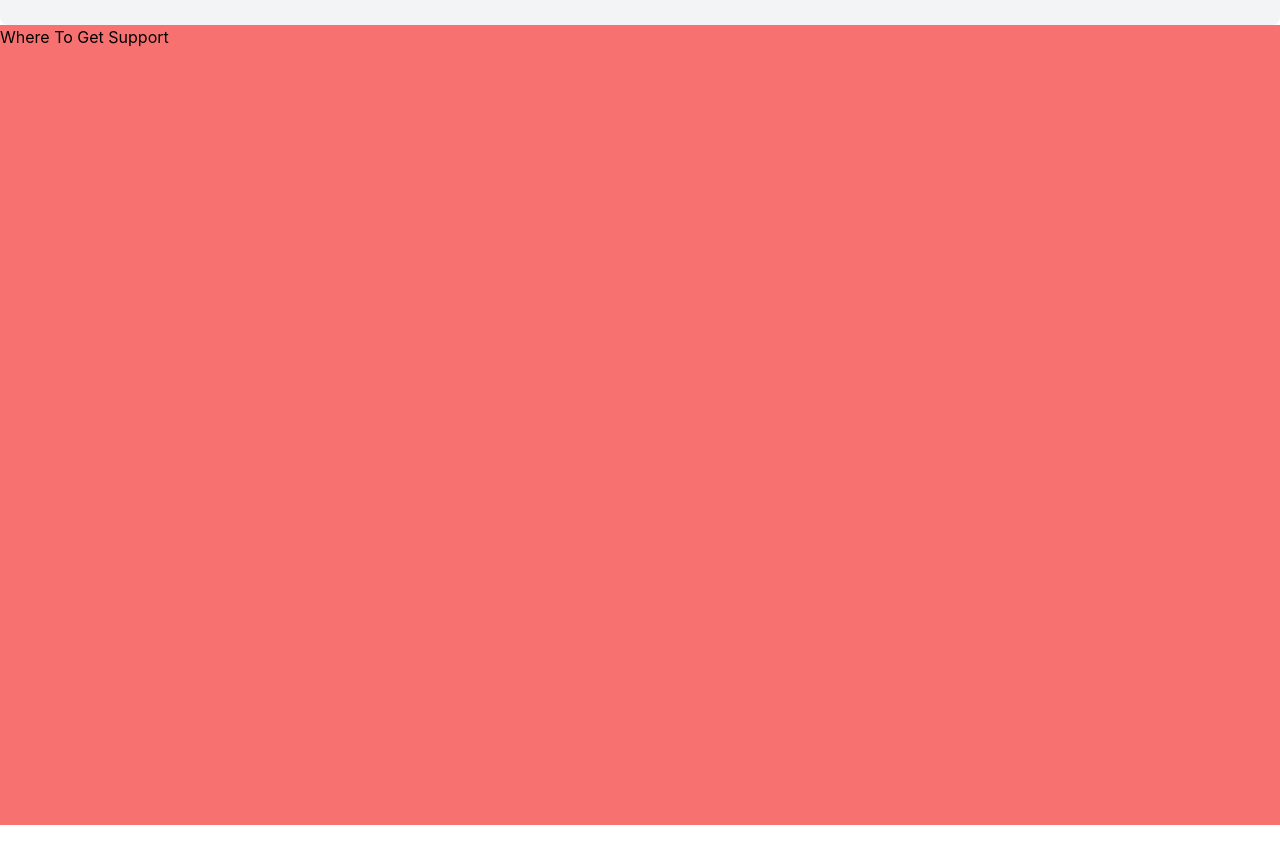
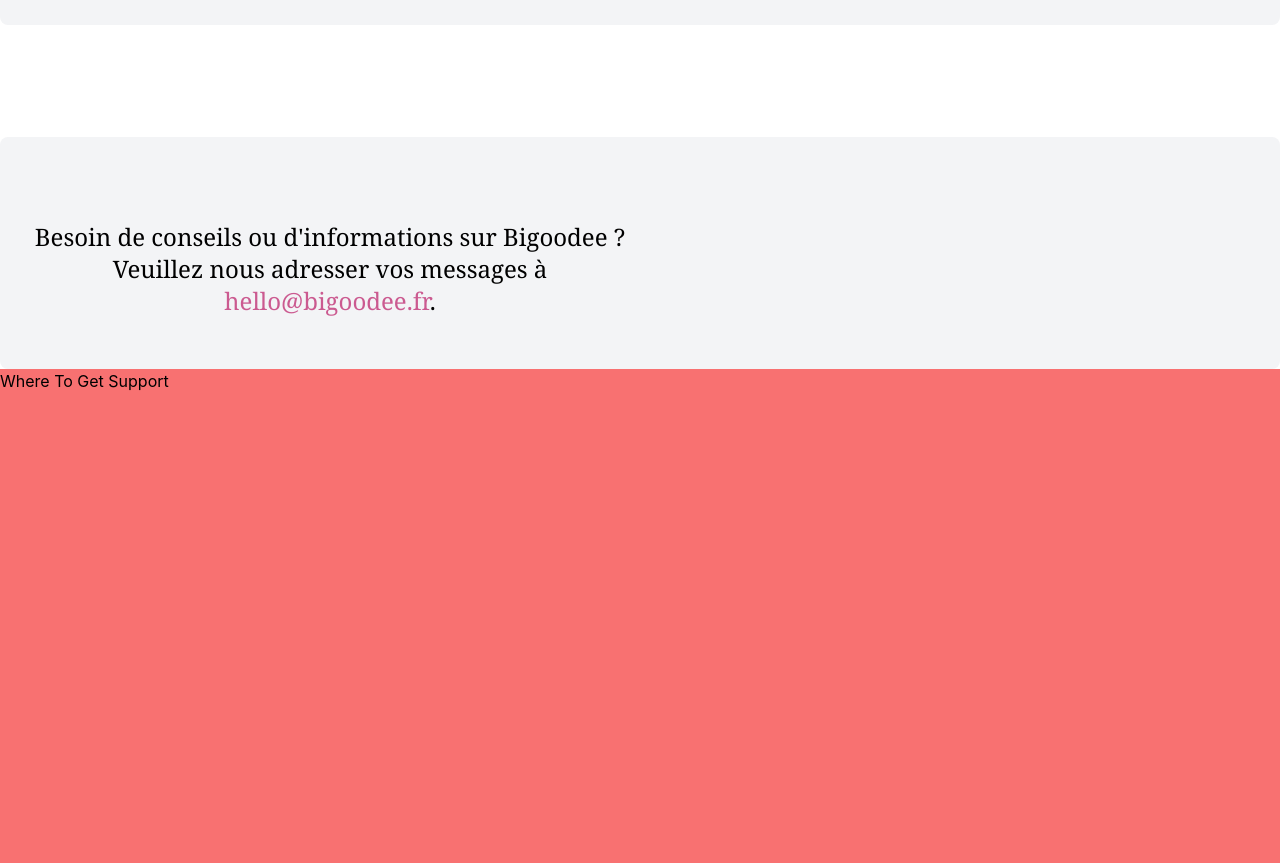
Before and after one commit to gireslaragon/Bigoodee, a React (Create React App) app: page / in a window 1280 px wide. Shown: the part 4400-5263 px from the top of the page. Before the commit the page ends 5225 px from the top, so only its background shows below. Built offline with nearby package versions, Linux system fonts and the light colour scheme.

Commit message:
Nouvelle section

```diff
--- a/src/App.js
+++ b/src/App.js
@@ -213,6 +213,15 @@
         </div>
 
 
+        <div className='mt-28'>
+            <div className='flex flex-col gap-3 max-w-[1300px] mx-4 lg:mx-auto p-5 lg:p-5 bg-gray-100 rounded-lg'>
+              <div className='w-full mt-16 mb-8'>
+                <p className='text-xl lg:text-2xl font-medium font-serif text-center w-full lg:w-[50%]'>Besoin de conseils ou d'informations sur Bigoodee ? Veuillez nous adresser vos messages à <span className='text-PinkR'><a href='/'>hello@bigoodee.fr</a></span>.</p>
+              </div>
+            </div>
+        </div>
+
+
 
 
 
```
